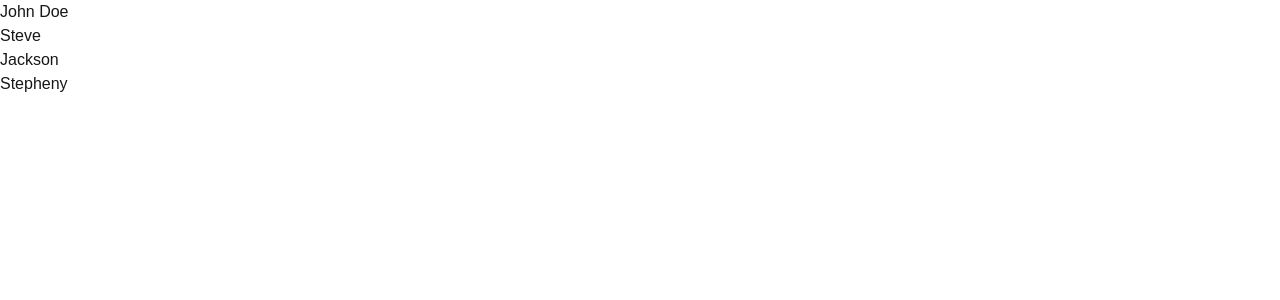
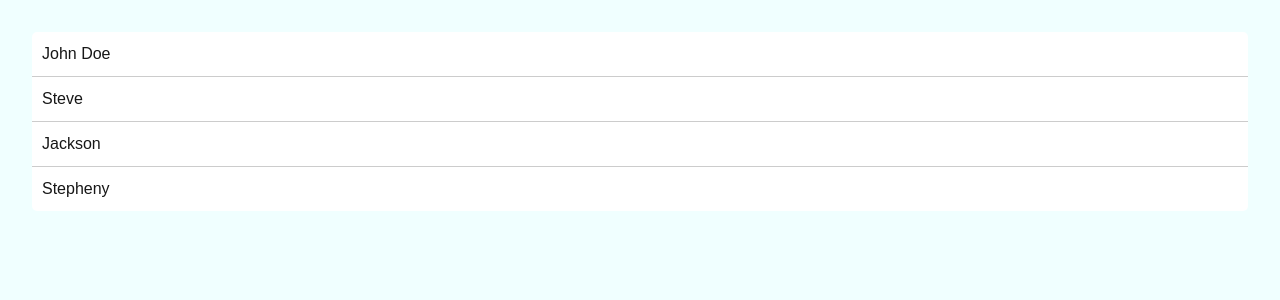
Before and after one commit to tahsinAmin/task-manage, a Next.js app: page / in a window 1280 px wide. Shown: the top 300 px of the page. Built offline with nearby package versions, Linux system fonts and the light colour scheme.

Commit message:
fix(list): Styling missing

```diff
--- a/src/app/Components/ContextMenu/ContextMenu.css
+++ b/src/app/Components/ContextMenu/ContextMenu.css
@@ -1,3 +1,37 @@
+.App {
+    background-color:azure;
+    height: 100vh;
+    padding: 2rem;
+}
+
+  .App ul {
+    background-color: #fff;
+    border-radius: 5px;
+  }
+
+  .App ul li {
+    padding: 10px;
+    cursor: pointer;
+    transition: all 0.2s ease-in-out;
+    border-bottom: 1px solid #ccc;
+  }
+
+  .App ul li:first-child {
+    border-radius: 5px 5px 0 0;
+  }
+
+  .App ul li:last-child {
+    border-bottom: none;
+    border-radius: 0 0 5px 5px;
+  }
+
+  .App ul li:hover {
+    background-color: #159A9C;
+  }
+
+
+  /* ============ Context Menu ============ */
+
 .context-menu {
     /* display: none; */
     position: absolute;
```
